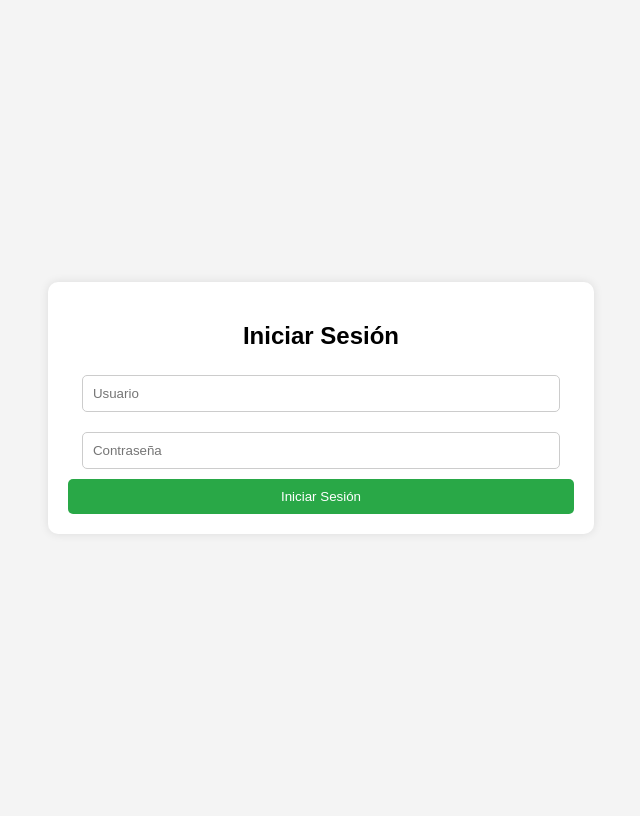
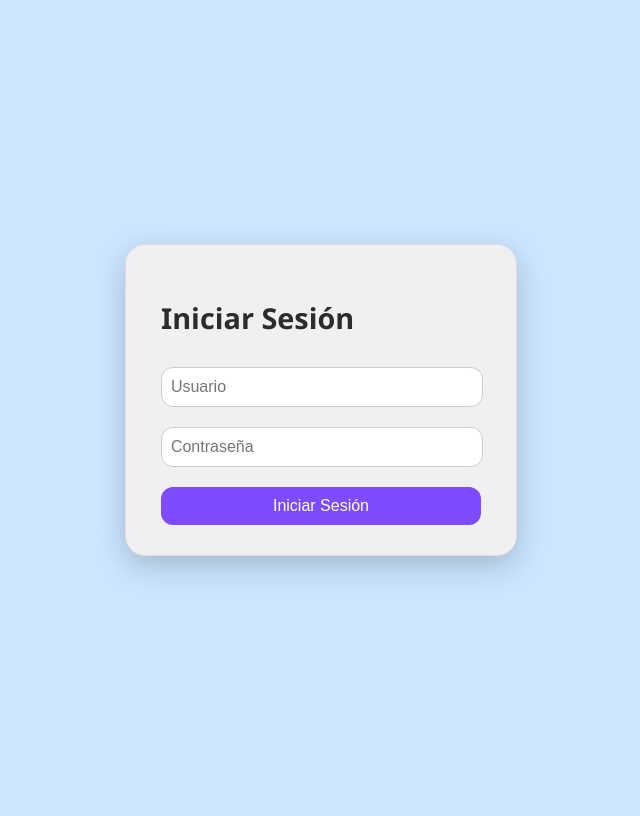
Before and after one commit to XDavider/Surfitos, a Django app: page / in a window 1280 px wide. Shown: the whole page, without its empty margins (319-959 px from the left). After the commit the page ends 576 px from the top, so only its background shows below. Run offline with Django 5.2, Linux system fonts and the light colour scheme.

Commit message:
"feat: rediseño de login y migración a archivo CSS externo
- Se actualizó el estilo de la página de login para que coincida visualmente con el resto del sitio.
- Se creó un archivo CSS externo 'login.css' y se integró correctamente con la plantilla.
- Se mejoró la tipografía, colores, bordes y estructura para una experiencia más moderna y consistente."

```diff
--- /dev/null
+++ b/SurfApp/static/SurfApp/css/login-styles.css
@@ -0,0 +1,69 @@
+body {
+    display: flex;
+    justify-content: center;
+    align-items: center;
+    height: 100vh;
+    background-color: #cce6ff; /* mismo fondo que en la página de playas */
+    font-family: 'Segoe UI', sans-serif;
+    margin: 0;
+}
+
+.login-container {
+    background: #f0f0f3;
+    padding: 30px 35px;
+    border-radius: 20px;
+    width: 320px;
+    box-shadow: 0 10px 30px rgba(0, 0, 0, 0.2);
+    text-align: center;
+    border: 1px solid #ddd;
+}
+
+.login-container h2 {
+    text-align: left;
+    font-size: 1.8em;
+    margin-bottom: 20px;
+    color: #2c2c2c;
+}
+
+.login-container input {
+    width: 100%;
+    padding: 10px 0px;
+    margin: 10px 0px;
+    border: 1px solid #ccc;
+    border-radius: 12px;
+    font-size: 1em;
+    outline: none;
+    transition: border 0.2s ease, box-shadow 0.2s ease;
+}
+
+.login-container input:focus {
+    border-color: #7d4cff;
+    box-shadow: 0 0 0 3px rgba(125, 76, 255, 0.2);
+}
+
+.login-container button {
+    width: 100%;
+    padding: 10px;
+    margin-top: 10px;
+    background: #7d4cff;
+    color: white;
+    border: none;
+    border-radius: 12px;
+    font-size: 1em;
+    cursor: pointer;
+    transition: background-color 0.2s ease;
+}
+
+.login-container button:hover {
+    background: #6a3fd9;
+}
+
+.messages {
+    margin-bottom: 15px;
+}
+
+.error-message {
+    color: #d60000;
+    font-weight: 600;
+    margin: 5px 0;
+}
--- a/templates/login.html
+++ b/templates/login.html
@@ -4,54 +4,8 @@
     <meta charset="UTF-8">
     <meta name="viewport" content="width=device-width, initial-scale=1.0">
     <title>Login</title>
-    <style>
-        body {
-            display: flex;
-            justify-content: center;
-            align-items: center;
-            height: 100vh;
-            background-color: #f4f4f4;
-            font-family: Arial, sans-serif;
-        }
-        .login-container {
-            background: white;
-            padding: 20px;
-            border-radius: 10px;
-            box-shadow: 0px 0px 10px rgba(0, 0, 0, 0.1);
-            text-align: center;
-        }
-        .login-container h2 {
-            margin-bottom: 15px;
-        }
-        .login-container input {
-            width: 90%;
-            padding: 10px;
-            margin: 10px 0;
-            border: 1px solid #ccc;
-            border-radius: 5px;
-        }
-        .login-container button {
-            width: 100%;
-            padding: 10px;
-            background: #29a847;
-            color: white;
-            border: none;
-            border-radius: 5px;
-            cursor: pointer;
-        }
-        .login-container button:hover {
-            background: #218838;
-        }
-        .messages {
-         margin-bottom: 15px;
-        }
-
-        .error-message {
-            color: red;
-            font-weight: bold;
-            margin: 5px 0;
-        }
-    </style>
+    {% load static %}
+    <link rel="stylesheet" href="{% static 'SurfApp/css/login-styles.css' %}">
 </head>
 <body>
     <div class="login-container">
@@ -63,8 +17,8 @@
         {% endif %}
         <form method="POST">
             {% csrf_token %}
-            <input type="text" name="username" placeholder="Usuario" required>
-            <input type="password" name="password" placeholder="Contraseña" required>
+            <input type="text" name="username" placeholder="  Usuario" required>
+            <input type="password" name="password" placeholder="  Contraseña" required>
             <button type="submit">Iniciar Sesión</button>
         </form>
     </div>
```
Also changed, not shown: db.sqlite3.
